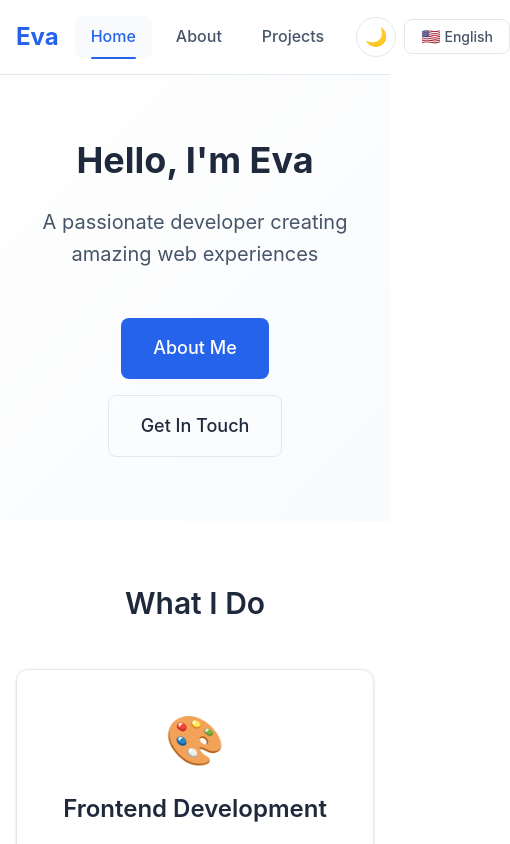
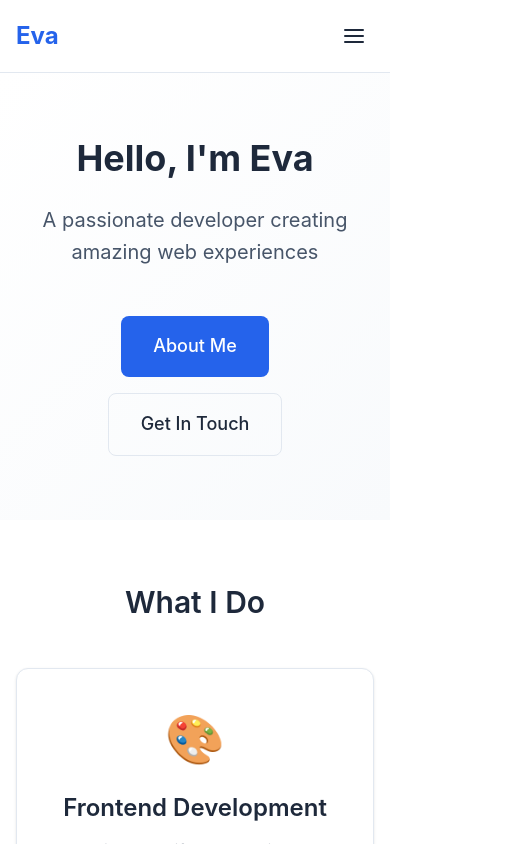
Before and after one commit to Evalin123/personal-site, a React (Vite) app: page / in a window 390 px wide. Shown: the top 844 px of the page, 510 px wide, since content can reach past the window. Built offline with nearby package versions, Linux system fonts and the light colour scheme.

Commit message:
feat: add mobile menu bar

```diff
--- a/src/assets/styles/components/Header.scss
+++ b/src/assets/styles/components/Header.scss
@@ -16,12 +16,7 @@
     padding: variables.$spacing-md 0;
     min-height: 60px;
     gap: variables.$spacing-md;
-
-    > div:last-child {
-      display: flex;
-      align-items: center;
-      gap: variables.$spacing-sm;
-    }
+    position: relative;
   }
 
   &__logo {
@@ -39,14 +34,20 @@
     @include mixins.focus-visible;
   }
 
+  // Desktop navigation - visible on desktop, hidden on mobile
   &__nav {
     flex: 1;
     display: flex;
     justify-content: center;
 
-    @include mixins.respond-to(md) {
+    @media (min-width: variables.$breakpoint-md) {
       justify-content: flex-start;
       margin-left: variables.$spacing-2xl;
+    }
+
+    // Hide on mobile
+    @media (max-width: #{variables.$breakpoint-md - 1px}) {
+      display: none;
     }
   }
 
@@ -57,7 +58,7 @@
     padding: 0;
     gap: variables.$spacing-sm;
 
-    @include mixins.respond-to(md) {
+    @media (min-width: variables.$breakpoint-md) {
       gap: variables.$spacing-lg;
     }
   }
@@ -101,6 +102,22 @@
     @include mixins.focus-visible;
   }
 
+  // Desktop controls - visible on desktop, hidden on mobile
+  &__controls {
+    display: flex;
+    align-items: center;
+    gap: variables.$spacing-sm;
+
+    @media (min-width: variables.$breakpoint-md) {
+      gap: variables.$spacing-md;
+    }
+
+    // Hide on mobile
+    @media (max-width: #{variables.$breakpoint-md - 1px}) {
+      display: none;
+    }
+  }
+
   &__theme-toggle {
     @include mixins.button-ghost;
     padding: variables.$spacing-sm;
@@ -126,4 +143,150 @@
 
     @include mixins.focus-visible;
   }
+
+  // Mobile menu toggle button - hidden on desktop, visible on mobile
+  &__mobile-toggle {
+    display: none;
+    align-items: center;
+    justify-content: center;
+    width: 40px;
+    height: 40px;
+    background: none;
+    border: none;
+    cursor: pointer;
+    padding: 0;
+    border-radius: variables.$border-radius-sm;
+    transition: background-color variables.$transition-fast;
+
+    &:hover {
+      background-color: var(--color-bg-secondary);
+    }
+
+    @include mixins.focus-visible;
+
+    // Show on mobile only
+    @media (max-width: #{variables.$breakpoint-md - 1px}) {
+      display: flex;
+    }
+  }
+
+  // Hamburger icon
+  &__hamburger {
+    position: relative;
+    width: 20px;
+    height: 14px;
+    display: flex;
+    flex-direction: column;
+    justify-content: space-between;
+
+    span {
+      display: block;
+      height: 2px;
+      width: 100%;
+      background-color: var(--color-text-primary);
+      border-radius: 1px;
+      transition: all variables.$transition-normal;
+      transform-origin: center;
+    }
+
+    &--open {
+      span:nth-child(1) {
+        transform: rotate(45deg) translate(4px, 4px);
+      }
+
+      span:nth-child(2) {
+        opacity: 0;
+        transform: scale(0);
+      }
+
+      span:nth-child(3) {
+        transform: rotate(-45deg) translate(4px, -4px);
+      }
+    }
+  }
+
+  // Mobile overlay - positioned below header
+  &__mobile-overlay {
+    position: fixed;
+    top: 76px; // Header height (60px + padding)
+    left: 0;
+    right: 0;
+    bottom: 0;
+    width: 100vw;
+    height: calc(100vh - 76px);
+    background: var(--color-bg-primary);
+    z-index: variables.$z-index-dropdown;
+    display: flex;
+    flex-direction: column;
+    animation: slideDown variables.$transition-normal ease-out;
+
+    // Hide on desktop
+    @media (min-width: variables.$breakpoint-md) {
+      display: none;
+    }
+  }
+
+  // Mobile navigation inside overlay
+  &__nav--mobile {
+    flex: 1;
+    display: flex;
+    flex-direction: column;
+    align-items: center;
+    justify-content: center;
+    padding: variables.$spacing-3xl variables.$spacing-xl;
+
+    .header__nav-list {
+      flex-direction: column;
+      gap: variables.$spacing-xl;
+      margin-bottom: variables.$spacing-3xl;
+      align-items: center;
+    }
+
+    .header__nav-link {
+      font-size: variables.$font-size-2xl;
+      padding: variables.$spacing-lg variables.$spacing-2xl;
+      text-align: center;
+      min-width: 200px;
+
+      &--active::after {
+        left: 50%;
+        right: auto;
+        transform: translateX(-50%);
+        width: 60px;
+      }
+    }
+  }
+
+  // Mobile controls - vertically stacked and centered
+  &__mobile-controls {
+    display: flex;
+    flex-direction: column;
+    align-items: center;
+    gap: variables.$spacing-lg;
+
+    .header__theme-toggle {
+      font-size: variables.$font-size-2xl;
+      width: 60px;
+      height: 60px;
+    }
+  }
+
+  // Dark mode adjustments
+  [data-theme='dark'] & {
+    &__mobile-overlay {
+      background: var(--color-bg-primary);
+    }
+  }
 }
+
+// Slide down animation for mobile overlay
+@keyframes slideDown {
+  from {
+    opacity: 0;
+    transform: translateY(-20px);
+  }
+  to {
+    opacity: 1;
+    transform: translateY(0);
+  }
+}
--- a/src/components/Header.tsx
+++ b/src/components/Header.tsx
@@ -1,5 +1,6 @@
 import '../assets/styles/components/Header.scss';
 
+import { useState } from 'react';
 import { useTranslation } from 'react-i18next';
 import { Link, useLocation } from 'react-router-dom';
 
@@ -11,9 +12,14 @@ const Header = () => {
   const setTheme = useThemeStore((state) => state.setTheme);
   const { t } = useTranslation();
   const location = useLocation();
+  const [isMobileMenuOpen, setIsMobileMenuOpen] = useState(false);
 
   const isActive = (path: string): boolean => {
     return location.pathname === path;
+  };
+
+  const toggleMobileMenu = () => {
+    setIsMobileMenuOpen(!isMobileMenuOpen);
   };
 
   return (
@@ -24,6 +30,7 @@ const Header = () => {
             Eva
           </Link>
 
+          {/* Desktop navigation */}
           <nav className="header__nav" role="navigation" aria-label="Main navigation">
             <ul className="header__nav-list">
               <li className="header__nav-item">
@@ -56,7 +63,7 @@ const Header = () => {
             </ul>
           </nav>
 
-          <div>
+          <div className="header__controls">
             <button
               className="header__theme-toggle"
               onClick={() => setTheme(theme === 'light' ? 'dark' : 'light')}
@@ -68,7 +75,81 @@ const Header = () => {
 
             <LanguageSwitcher />
           </div>
+
+          {/* Mobile menu button */}
+          <button
+            className="header__mobile-toggle"
+            onClick={toggleMobileMenu}
+            aria-label={isMobileMenuOpen ? t('navigation.closeMenu') : t('navigation.openMenu')}
+            aria-expanded={isMobileMenuOpen}
+            type="button"
+          >
+            <span
+              className={`header__hamburger ${isMobileMenuOpen ? 'header__hamburger--open' : ''}`}
+            >
+              <span></span>
+              <span></span>
+              <span></span>
+            </span>
+          </button>
         </div>
+
+        {/* Mobile navigation overlay */}
+        {isMobileMenuOpen && (
+          <div className="header__mobile-overlay">
+            {/* Mobile navigation */}
+            <nav
+              className="header__nav header__nav--mobile"
+              role="navigation"
+              aria-label="Mobile navigation"
+            >
+              <ul className="header__nav-list">
+                <li className="header__nav-item">
+                  <Link
+                    to="/"
+                    className={`header__nav-link ${isActive('/') ? 'header__nav-link--active' : ''}`}
+                    aria-current={isActive('/') ? 'page' : undefined}
+                  >
+                    {t('navigation.home')}
+                  </Link>
+                </li>
+                <li className="header__nav-item">
+                  <Link
+                    to="/about"
+                    className={`header__nav-link ${isActive('/about') ? 'header__nav-link--active' : ''}`}
+                    aria-current={isActive('/about') ? 'page' : undefined}
+                  >
+                    {t('navigation.about')}
+                  </Link>
+                </li>
+                <li className="header__nav-item">
+                  <Link
+                    to="/projects"
+                    className={`header__nav-link ${isActive('/projects') ? 'header__nav-link--active' : ''}`}
+                    aria-current={isActive('/projects') ? 'page' : undefined}
+                  >
+                    {t('navigation.projects')}
+                  </Link>
+                </li>
+              </ul>
+
+              {/* Mobile controls - vertically stacked */}
+              <div className="header__mobile-controls">
+                <button
+                  className="header__theme-toggle"
+                  onClick={() => setTheme(theme === 'light' ? 'dark' : 'light')}
+                  aria-label={
+                    theme === 'light' ? t('theme.switchToDark') : t('theme.switchToLight')
+                  }
+                  type="button"
+                >
+                  {theme === 'light' ? '🌙' : '☀️'}
+                </button>
+                <LanguageSwitcher />
+              </div>
+            </nav>
+          </div>
+        )}
       </div>
     </header>
   );
--- a/src/locales/en.json
+++ b/src/locales/en.json
@@ -2,7 +2,9 @@
   "navigation": {
     "home": "Home",
     "about": "About",
-    "projects": "Projects"
+    "projects": "Projects",
+    "openMenu": "Open navigation menu",
+    "closeMenu": "Close navigation menu"
   },
   "home": {
     "title": "Hello, I'm {{name}}",
--- a/src/locales/zh.json
+++ b/src/locales/zh.json
@@ -2,7 +2,9 @@
   "navigation": {
     "home": "首頁",
     "about": "關於我",
-    "projects": "專案作品"
+    "projects": "專案作品",
+    "openMenu": "開啟導航選單",
+    "closeMenu": "關閉導航選單"
   },
   "home": {
     "title": "你好，我是 {{name}}",
```
